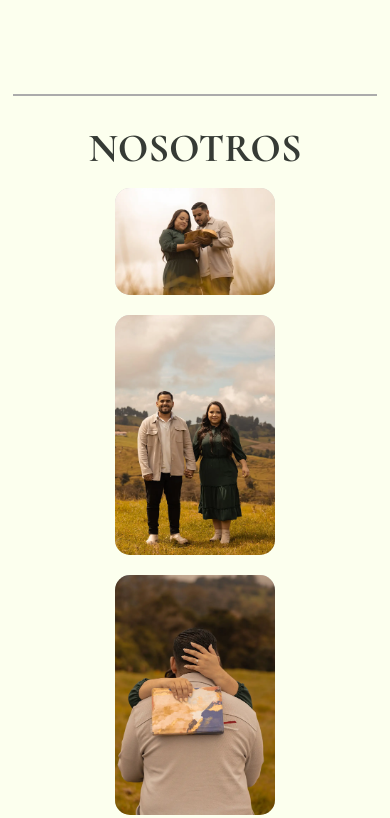
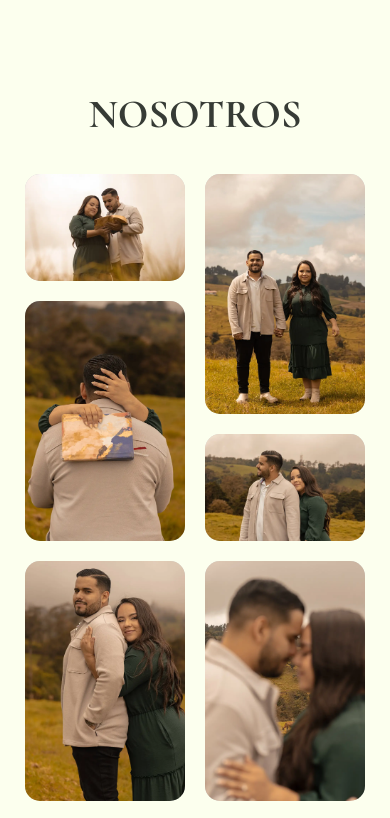
Before and after one commit to OliverJv/invitacion-boda, a website: page index.html in a window 390 px wide. Shown: the part 2066-2884 px from the top of the page. Drawn offline with nearby package versions, Linux system fonts and the light colour scheme; a script that the page names is missing; a web font is replaced by a local one.

Commit message:
Diseño 4

```diff
--- a/index.html
+++ b/index.html
@@ -35,7 +35,7 @@
 </head>
 <header></header>
 
-<body class="principal">
+<body class="principal" onclick=" PlayAudio()">
   <section>
     <div class="encabezado">
       <div class="encabezado__group">
--- a/public/css/nosotros.css
+++ b/public/css/nosotros.css
@@ -10,9 +10,28 @@
     width: 85%;
   }
 
+  @media screen and (max-width: 391px) {
+    .nosotros {
+      width: 100%;
+      display: flex;
+      align-items: center;
+      border: none;
+
+    }
+    .nosotros > .section__text > h1{
+      margin-bottom: 40px;
+    }
+
+    .section.nosotros{
+padding: 0;
+    }
+  }
+
+
+
 .grid-container {
     display: grid;
-    grid-template-columns: repeat(auto-fill, 160px);
+    grid-template-columns: repeat(auto-fill, 144px);
     gap: 20px;
     justify-content: center;
     justify-items: center;
--- a/public/css/section-common.css
+++ b/public/css/section-common.css
@@ -1,12 +1,20 @@
 @import url("variables.css");
+
+
 
 body {
   background-color: #fcffee;
+
 }
 
 .principal {
-  height: auto;
-  width: 100%;
+    margin: auto;
+    height: auto;
+    max-width: 670px;
+    display: block;
+    flex-direction: column;
+
+
 }
 
 h1 {
--- a/public/js/auth.js
+++ b/public/js/auth.js
@@ -24,7 +24,7 @@ window.onload = function () {
   // Inicializa las APIs de Google cuando la página se ha cargado completamente.
   gisLoaded();
   gapiLoaded();
-  //PlayAudio();
+  PlayAudio();
 };
 
 //document.getElementById("gap").addEventListener("load", gapiLoaded());
```
